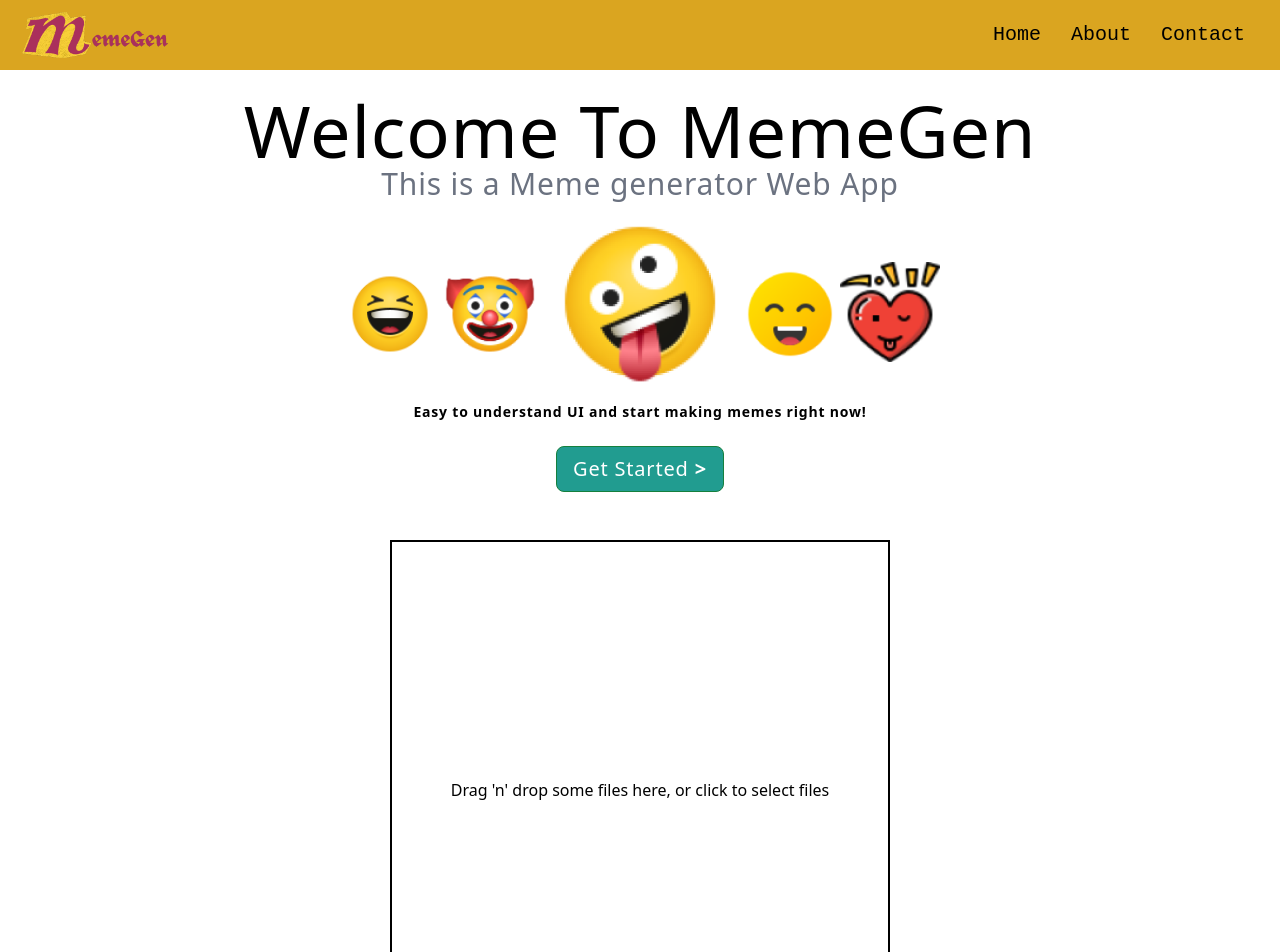
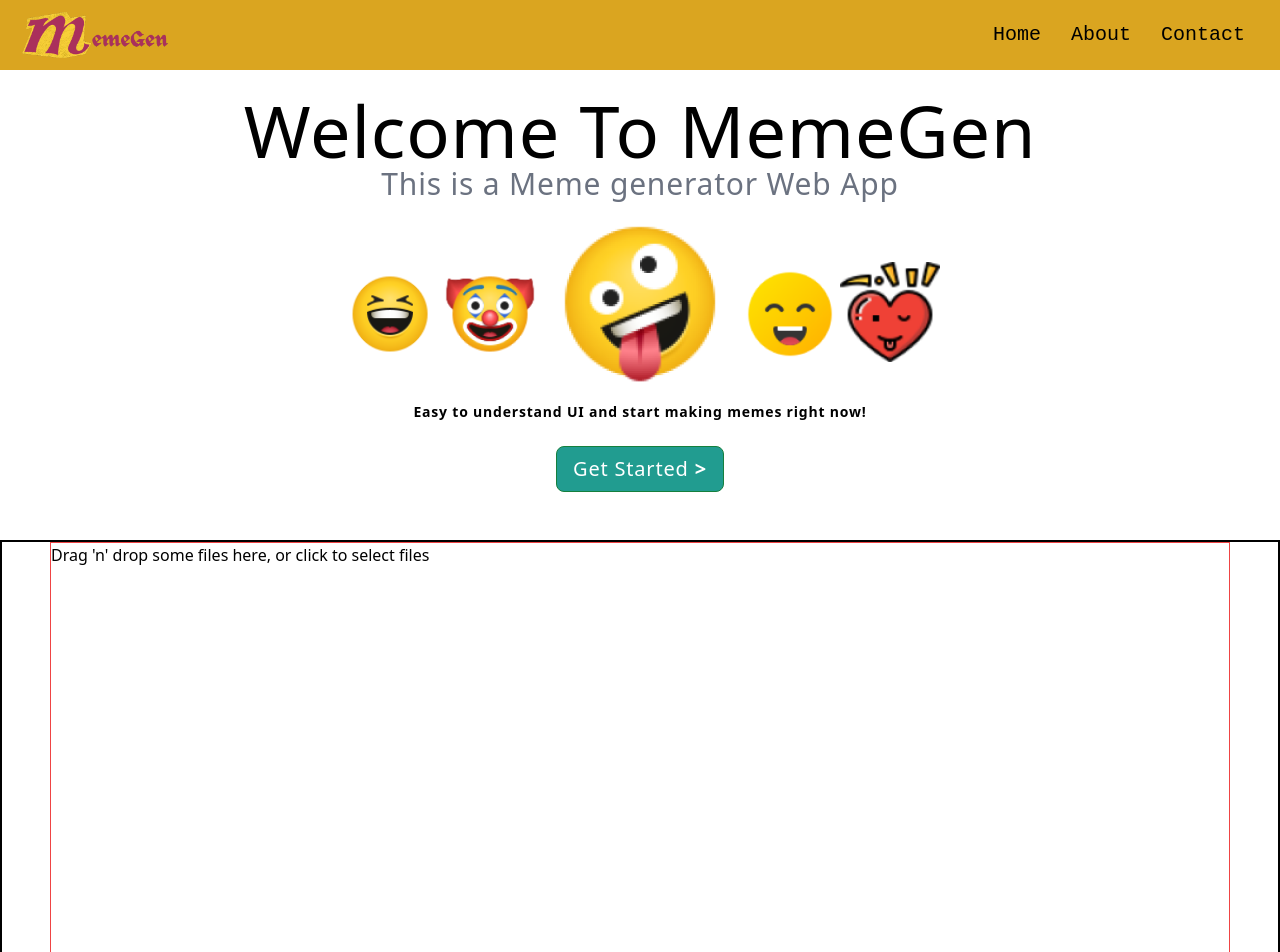
Before and after one commit to TechStarHub/meme-gen, a React (Vite) app: page / in a window 1280 px wide. Shown: the top 952 px of the page. Built offline with nearby package versions, Linux system fonts and the light colour scheme.

Commit message:
Drop Problem solved

```diff
--- a/src/components/Menu/Menu.jsx
+++ b/src/components/Menu/Menu.jsx
@@ -7,45 +7,43 @@ import {useDropzone} from 'react-dropzone'
 
 export default function Menu() {
   const [backgroundImage, setBackgroundImage] = useState('');
-  const onDrop=()=>{
+  const onDrop=(files)=>{
+    const file = files[0];
+
+      const reader = new FileReader();
+      reader.onload = function(e)  {
+        setBackgroundImage(e.target.result);
+      };
+      reader.readAsDataURL(file);
+
+  }
 
 
-
-  }
-  const handleFileChange = (files) => {
-    const file = files[0];
-    if (file) {
-      const reader = new FileReader();
-      reader.onload = (event) => {
-        setBackgroundImage(event.target.result);
-      };
-      reader.readAsDataURL(file);
-      console.log(file)
-    }
-  };
-
-  const {getRootProps, getInputProps} = useDropzone({handleFileChange,multiple:false,accept:'imgae/*'})
+  const {getRootProps, getInputProps,isDragActive} = useDropzone({onDrop,multiple:false,accept:'imgae/*'})
 
 
   return (
-    <div className="container flex w-[500px] h-[500px] justify-center items-center border-2 border-black">
-    <div {...getRootProps()}>
+    <div className="container flex w-full h-[500px] justify-center items-center border-2 border-black">
+    <div {...getRootProps()} className='border border-red-500 w-full h-full'>
       <input {...getInputProps()} />
-      {backgroundImage && (
-        <div>
+      {backgroundImage ? (
+        <div className=' w-full h-full'>
           <div
             style={{
               backgroundImage: `url(${backgroundImage})`,
               backgroundSize: 'cover',
               backgroundRepeat: 'no-repeat',
-              width: '100%',
-              height: '300px', // Adjust the height as needed
+              backgroundPosition:'center',
+              width: '50%',
+              height: 'inherit', // Adjust the height as needed
             }}
           ></div>
-          <button onClick={downloadImage}>Download Image</button>
+
         </div>
-      )}
+      )
+      :
       <p>Drag 'n' drop some files here, or click to select files</p>
+      }
     </div>
     </div>
   )
```
